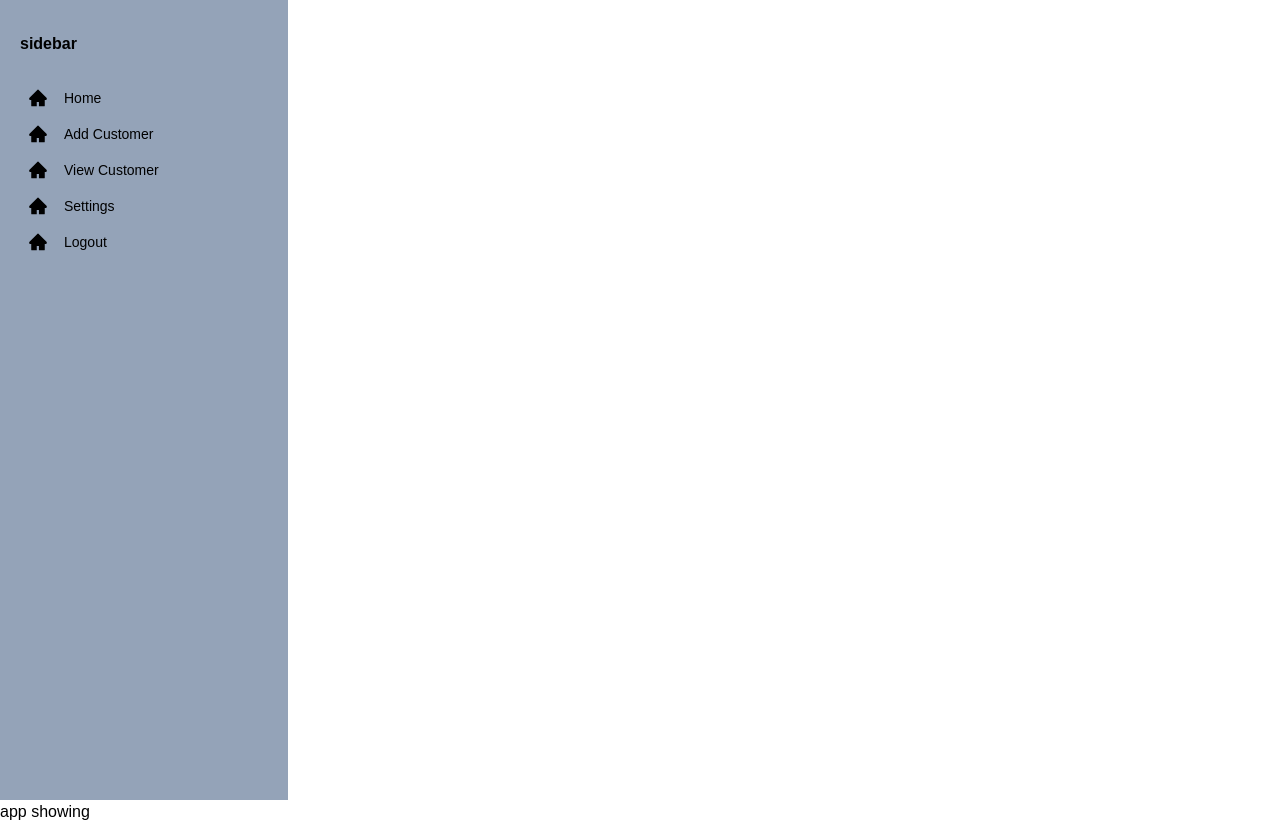
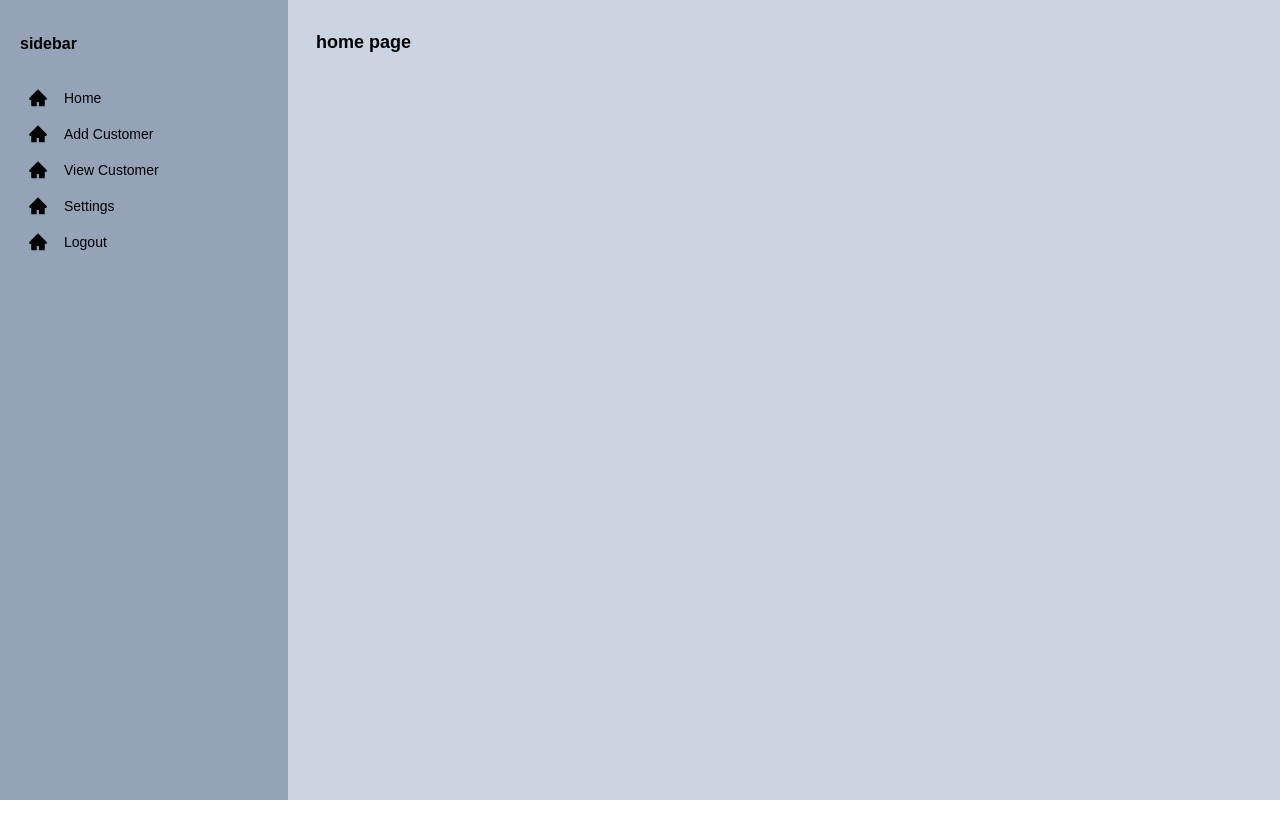
Before and after one commit to klaus-gudy/script102, a React (Create React App) app in the folder finhub/: page / in a window 1280 px wide. After the commit the page ends 800 px from the top, so only its background shows below. Built offline with nearby package versions, Linux system fonts and the light colour scheme.

Commit message:
initial home view

```diff
--- a/finhub/src/App.js
+++ b/finhub/src/App.js
@@ -3,11 +3,9 @@ import Sidebar from './components/Sidebar';
 
 function App() {
   return (
-    <div className="">
+    <div className='flex'>
       <Sidebar/>
-    <h1>
-      app showing
-    </h1>
+      <h1 className='p-7 text-lg font-extrabold bg-slate-300 flex-1 h-screen'>home page</h1>
     </div>
   );
 }
```
